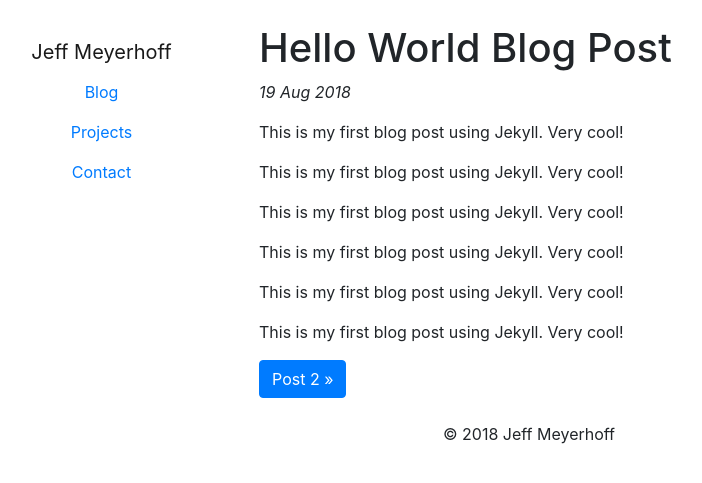
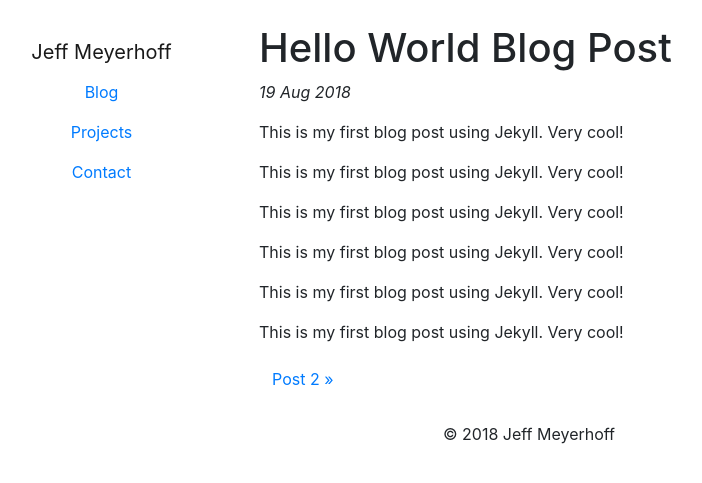
Before and after one commit to jeffington/jeffington.github.io, a Jekyll site: the page built from _posts/2018-8-19-hello-world.md, in a window 1280 px wide. Shown: the top 483 px of the page, without its empty margins (111-813 px from the left). Built offline with Jekyll 4.4.1, drawn with Linux system fonts in a browser that asks for light colours.

Commit message:
Change link style

```diff
--- a/_includes/blog_pagination.html
+++ b/_includes/blog_pagination.html
@@ -1,10 +1,10 @@
 <div>
 	<div class="btn-group">
 	  {% if page.previous.url %}
-		<a class="btn btn-primary" href="{{page.previous.url}}">&laquo; {{page.previous.title}}</a>
+		<a class="btn btn-link" href="{{page.previous.url}}">&laquo; {{page.previous.title}}</a>
 	  {% endif %}
 	  {% if page.next.url %}
-		<a class="btn btn-primary" href="{{page.next.url}}">{{page.next.title}} &raquo;</a>
+		<a class="btn btn-link" href="{{page.next.url}}">{{page.next.title}} &raquo;</a>
 	  {% endif %}
 	</div>
 </div>
```
